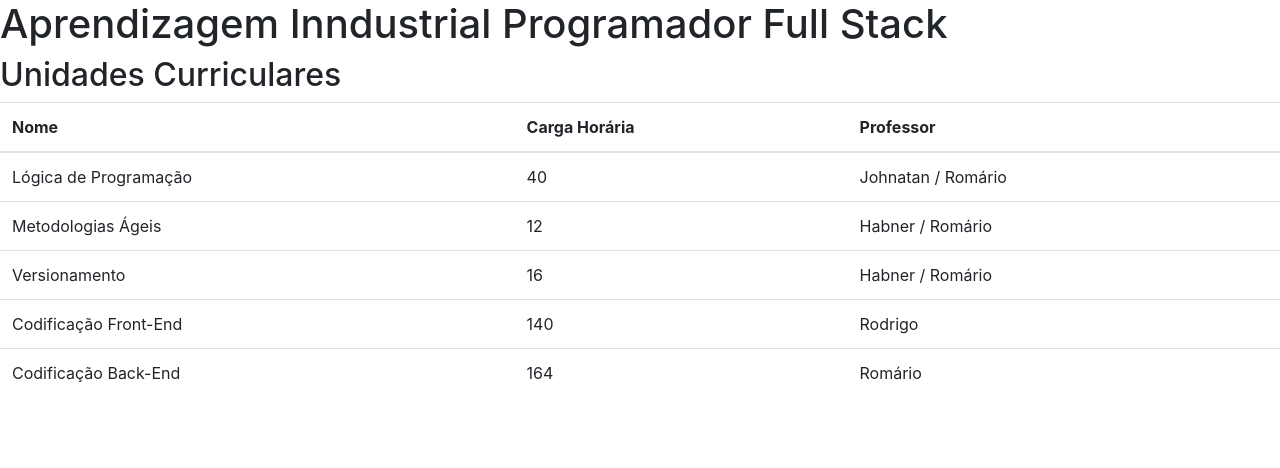
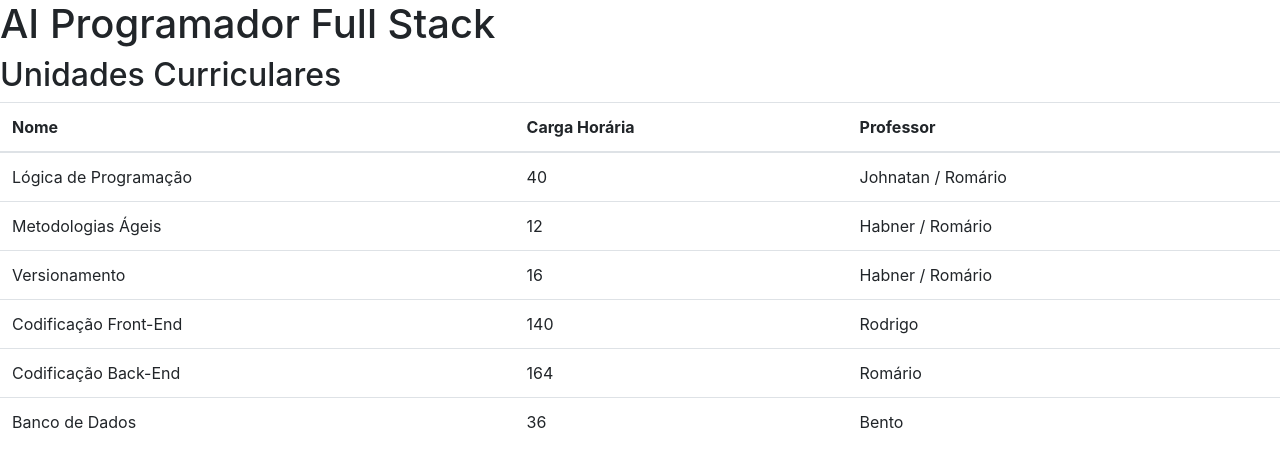
Before and after one commit to EDUARDO1503/AIFS_Unidades_Curriculares, a plain HTML site: page index.html in a window 1280 px wide. Drawn offline with nearby package versions, Linux system fonts and the light colour scheme.

Commit message:
Adicionado BD

```diff
--- a/index.html
+++ b/index.html
@@ -3,7 +3,7 @@
 <head>
     <meta charset="UTF-8">
     <link rel="stylesheet" href="https://cdn.jsdelivr.net/npm/bootstrap@4.0.0/dist/css/bootstrap.min.css" integrity="sha384-Gn5384xqQ1aoWXA+058RXPxPg6fy4IWvTNh0E263XmFcJlSAwiGgFAW/dAiS6JXm" crossorigin="anonymous">
-    <h1>Aprendizagem Inndustrial Programador Full Stack</h1>
+    <h1>AI Programador Full Stack</h1>
     <h2>Unidades Curriculares</h2>
 </head>
 <body>
@@ -30,7 +30,7 @@
                 <td>Versionamento</td>
                 <td>16</td>
                 <td>Habner / Romário</td>
-             <tr>
+            <tr>
                 <td>Codificação Front-End</td>
                 <td>140</td>
                 <td>Rodrigo</td>
@@ -39,6 +39,10 @@
                 <td>Codificação Back-End</td>
                 <td>164</td>
                 <td>Romário</td>
+            <tr>
+                <td>Banco de Dados</td>
+                <td>36</td>
+                <td>Bento</td>
             </tr>
         </tbody>
       </table>
```
